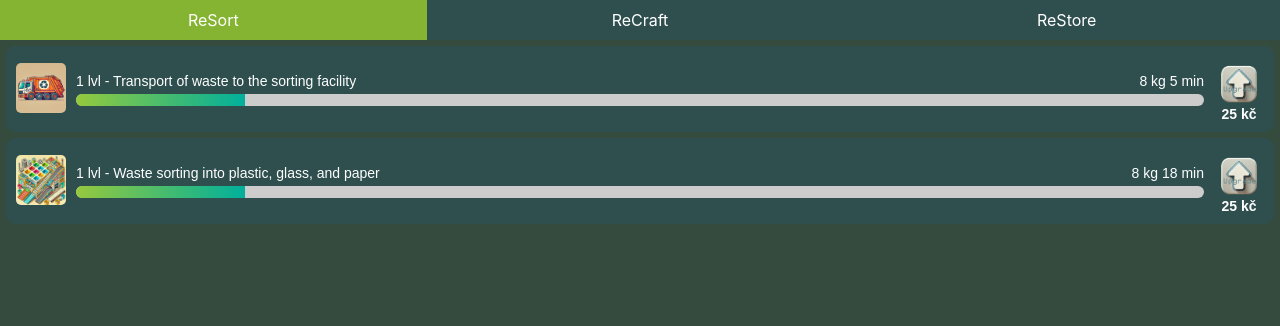
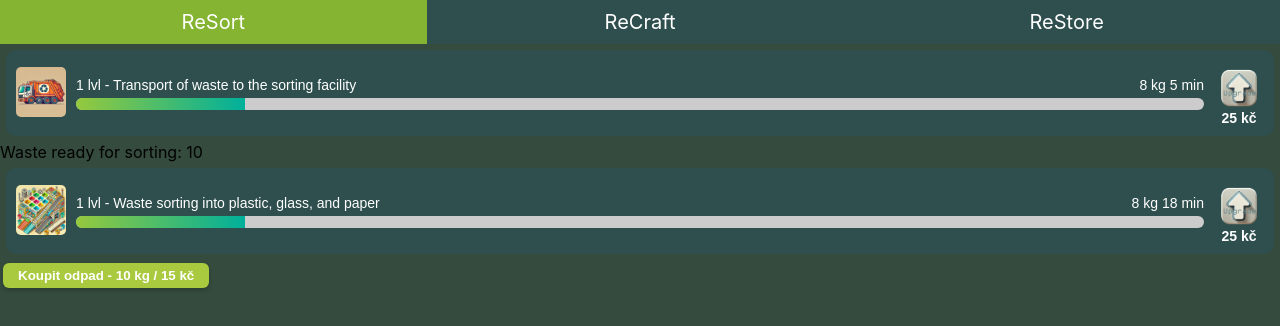
Before and after one commit to luky08/recycleMaster, a React (Vite) app: page /resort in a window 1280 px wide. Shown: the top 326 px of the page. Built offline with nearby package versions, Linux system fonts and the light colour scheme.

Commit message:
feat: add button for buy waste

```diff
--- a/src/recycleMaster/ReSort/ReSort.jsx
+++ b/src/recycleMaster/ReSort/ReSort.jsx
@@ -1,11 +1,20 @@
 import './ReSort.css'
 import TaskRow from '../Task/TaskRow'
+import WasteStats from '../WasteStats/WasteStats';
+import BtnAddWaste from '../WasteStats/BtnAddWaste';
 
 function ReSort() {
     return(
         <>
-        <TaskRow widthProgress={15} imgUrl="/assets/ReCar.png" imgAlt="Img ReCar" lvl={1} taskName="Transport of waste to the sorting facility" weight1={8} time={5} price={25}/>
-        <TaskRow widthProgress={15} imgUrl="/assets/ReSorting.png" imgAlt="Img reSort" lvl={1} taskName="Waste sorting into plastic, glass, and paper" weight1={8} time={18} price={25}/>
+        <div className="right-section">
+            <TaskRow widthProgress={15} imgUrl="/assets/ReCar.png" imgAlt="Img ReCar" lvl={1} taskName="Transport of waste to the sorting facility" weight1={8} time={5} price={25}/>
+            <div className="ready-sorting">Waste ready for sorting: 10</div>
+            <TaskRow widthProgress={15} imgUrl="/assets/ReSorting.png" imgAlt="Img reSort" lvl={1} taskName="Waste sorting into plastic, glass, and paper" weight1={8} time={18} price={25}/>
+            <div className="btn-add-waste">
+                <BtnAddWaste/>
+            </div>
+        </div>
+
         </>
     )
 }
--- a/src/recycleMaster/WasteStats/BtnAddWaste.jsx
+++ b/src/recycleMaster/WasteStats/BtnAddWaste.jsx
@@ -5,3 +5,5 @@ function BtnAddWaste(){
         </button>
     )
 }
+
+export default BtnAddWaste;
```
